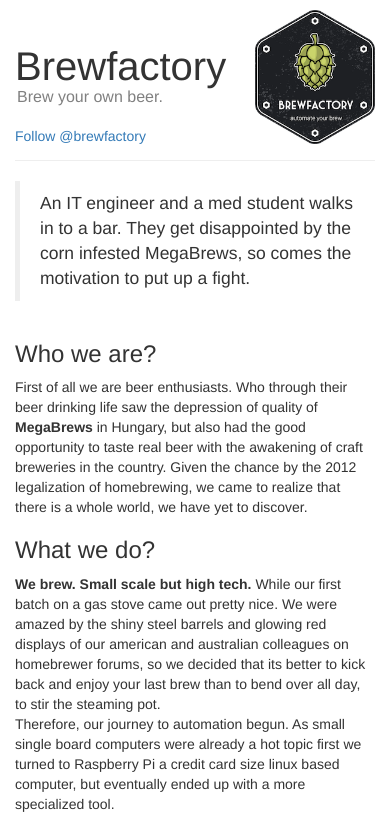
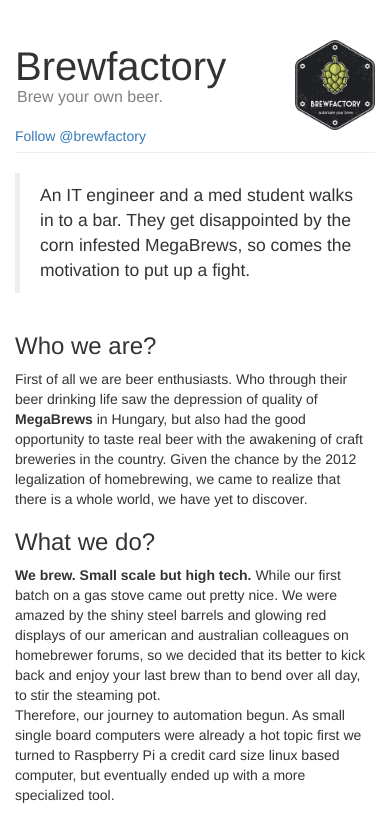
Before and after one commit to brewfactory/brewfactory.github.io, a website: page app/index.html in a window 390 px wide. Shown: the top 822 px of the page. Drawn offline with nearby package versions, Linux system fonts and the light colour scheme; files that its build step writes are made by us from their sources.

Commit message:
Improve css on < 400px devices

```diff
--- a/app/styles/main.css
+++ b/app/styles/main.css
@@ -27,3 +27,10 @@
     max-width: 120px;
     max-height: 134px;
 }
+
+@media (max-width: 400px) {
+    .logo {
+        margin-top: 40px;
+        max-width: 80px;
+    }
+}
```
